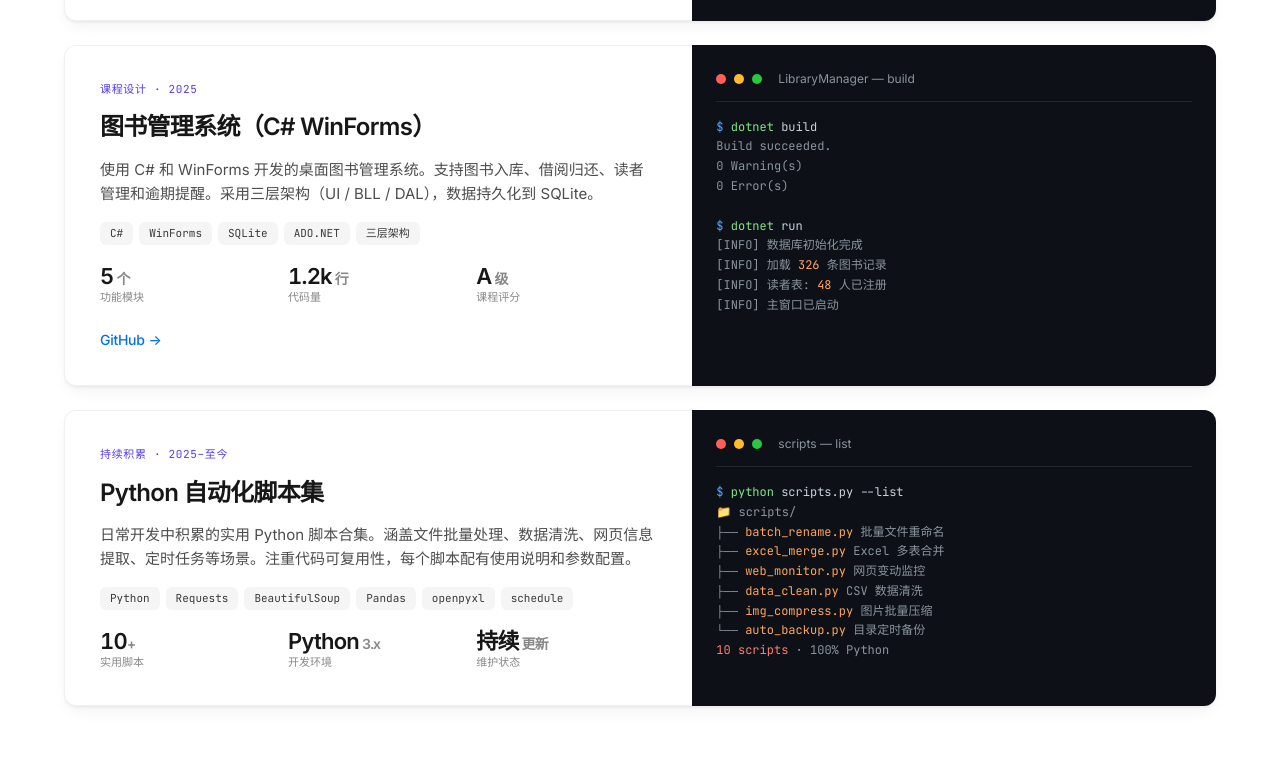
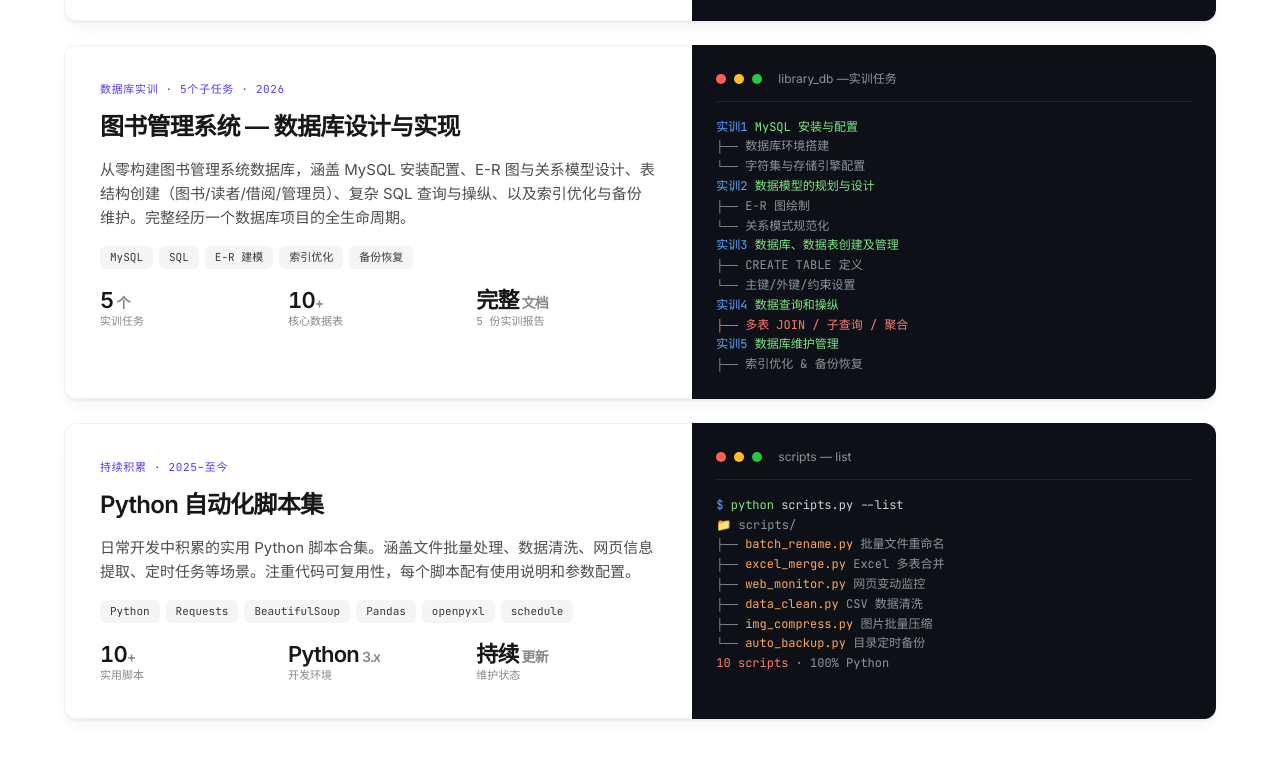
Before and after one commit to yk816698/yk816698.github.io, a plain HTML site: page index.html in a window 1280 px wide. Shown: the part 2380-3139 px from the top of the page. Drawn offline with Linux system fonts and the light colour scheme.

Commit message:
更新项目2：图书管理系统数据库实训（5个子任务）

```diff
--- a/index.html
+++ b/index.html
@@ -715,54 +715,55 @@ a { color: inherit; text-decoration: none; }
         </div>
       </div>
 
-      <!-- Project 2 — 图书管理 -->
+      <!-- Project 2 — 图书管理系统数据库实训 -->
       <div class="project-card">
         <div class="project-info">
-          <div class="project-role">课程设计 · 2025</div>
-          <h3>图书管理系统（C# WinForms）</h3>
+          <div class="project-role">数据库实训 · 5个子任务 · 2026</div>
+          <h3>图书管理系统 — 数据库设计与实现</h3>
           <p class="project-desc">
-            使用 C# 和 WinForms 开发的桌面图书管理系统。支持图书入库、借阅归还、读者管理和逾期提醒。采用三层架构（UI / BLL / DAL），数据持久化到 SQLite。
+            从零构建图书管理系统数据库，涵盖 MySQL 安装配置、E-R 图与关系模型设计、表结构创建（图书/读者/借阅/管理员）、复杂 SQL 查询与操纵、以及索引优化与备份维护。完整经历一个数据库项目的全生命周期。
           </p>
           <div class="project-stack">
-            <span class="stack-item">C#</span>
-            <span class="stack-item">WinForms</span>
-            <span class="stack-item">SQLite</span>
-            <span class="stack-item">ADO.NET</span>
-            <span class="stack-item">三层架构</span>
+            <span class="stack-item">MySQL</span>
+            <span class="stack-item">SQL</span>
+            <span class="stack-item">E-R 建模</span>
+            <span class="stack-item">索引优化</span>
+            <span class="stack-item">备份恢复</span>
           </div>
           <div class="project-metrics">
             <div class="metric-item">
               <span class="num">5<span style="font-size:14px;color:var(--mute);"> 个</span></span>
-              <span class="label">功能模块</span>
+              <span class="label">实训任务</span>
             </div>
             <div class="metric-item">
-              <span class="num">1.2k<span style="font-size:14px;color:var(--mute);"> 行</span></span>
-              <span class="label">代码量</span>
+              <span class="num">10<span style="font-size:14px;color:var(--mute);">+</span></span>
+              <span class="label">核心数据表</span>
             </div>
             <div class="metric-item">
-              <span class="num">A<span style="font-size:14px;color:var(--mute);"> 级</span></span>
-              <span class="label">课程评分</span>
+              <span class="num">完整<span style="font-size:14px;color:var(--mute);"> 文档</span></span>
+              <span class="label">5 份实训报告</span>
             </div>
-          </div>
-          <div class="project-links">
-            <a href="#">GitHub</a>
           </div>
         </div>
         <div class="project-terminal">
           <div class="terminal-head">
             <span class="t-dot r"></span><span class="t-dot y"></span><span class="t-dot g"></span>
-            <span class="t-title">LibraryManager — build</span>
+            <span class="t-title">library_db —实训任务</span>
           </div>
           <div class="terminal-body">
-            <span class="prompt">$</span> <span class="cmd">dotnet</span> build<br>
-            <span class="out">Build succeeded.</span><br>
-            <span class="out">    0 Warning(s)</span><br>
-            <span class="out">    0 Error(s)</span><br><br>
-            <span class="prompt">$</span> <span class="cmd">dotnet</span> run<br>
-            <span class="out">[INFO] 数据库初始化完成</span><br>
-            <span class="out">[INFO] 加载 </span><span class="val">326</span><span class="out"> 条图书记录</span><br>
-            <span class="out">[INFO] 读者表: </span><span class="val">48</span><span class="out"> 人已注册</span><br>
-            <span class="out">[INFO] 主窗口已启动</span>
+            <span class="prompt">实训1</span> <span class="cmd">MySQL 安装与配置</span><br>
+            <span class="out">├── 数据库环境搭建</span><br>
+            <span class="out">└── 字符集与存储引擎配置</span><br>
+            <span class="prompt">实训2</span> <span class="cmd">数据模型的规划与设计</span><br>
+            <span class="out">├── E-R 图绘制</span><br>
+            <span class="out">└── 关系模式规范化</span><br>
+            <span class="prompt">实训3</span> <span class="cmd">数据库、数据表创建及管理</span><br>
+            <span class="out">├── CREATE TABLE 定义</span><br>
+            <span class="out">└── 主键/外键/约束设置</span><br>
+            <span class="prompt">实训4</span> <span class="cmd">数据查询和操纵</span><br>
+            <span class="hl">├── 多表 JOIN / 子查询 / 聚合</span><br>
+            <span class="prompt">实训5</span> <span class="cmd">数据库维护管理</span><br>
+            <span class="out">├── 索引优化 & 备份恢复</span>
           </div>
         </div>
       </div>
```
